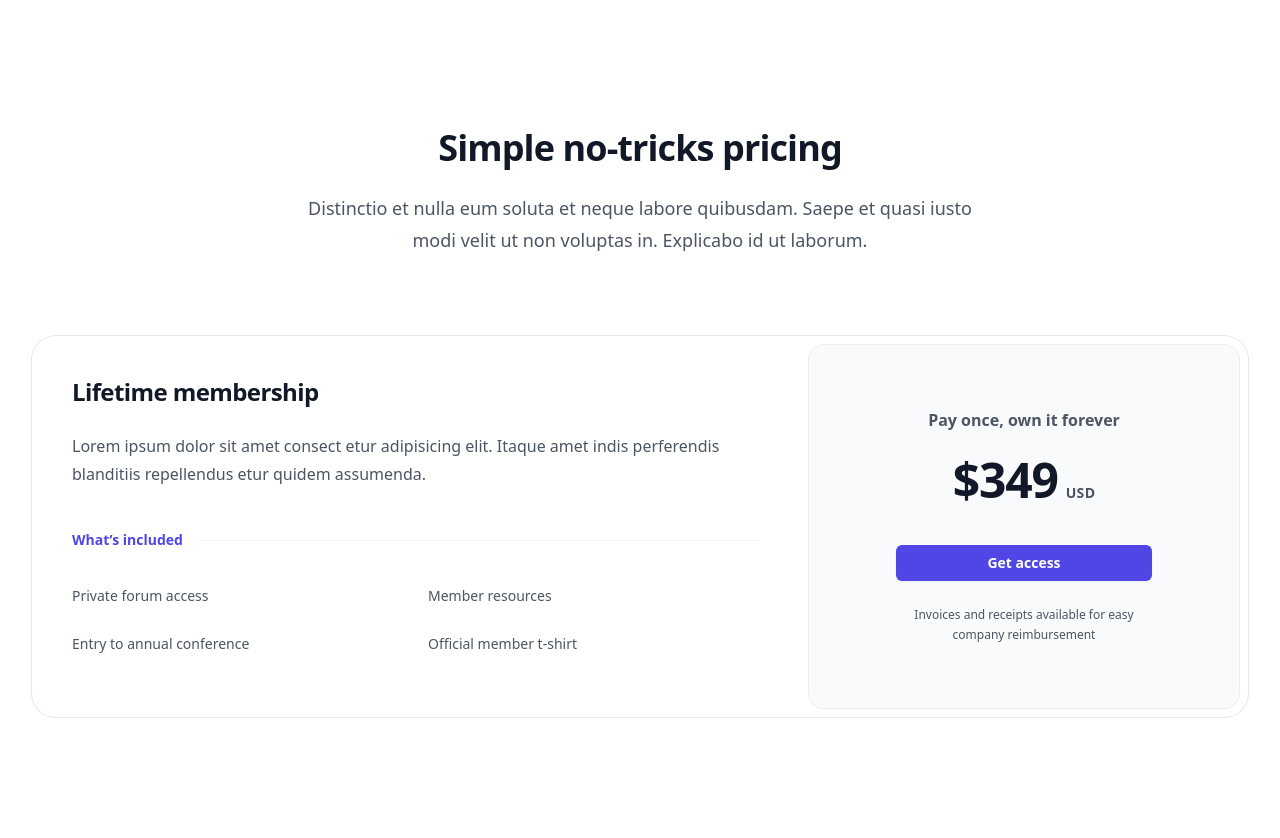
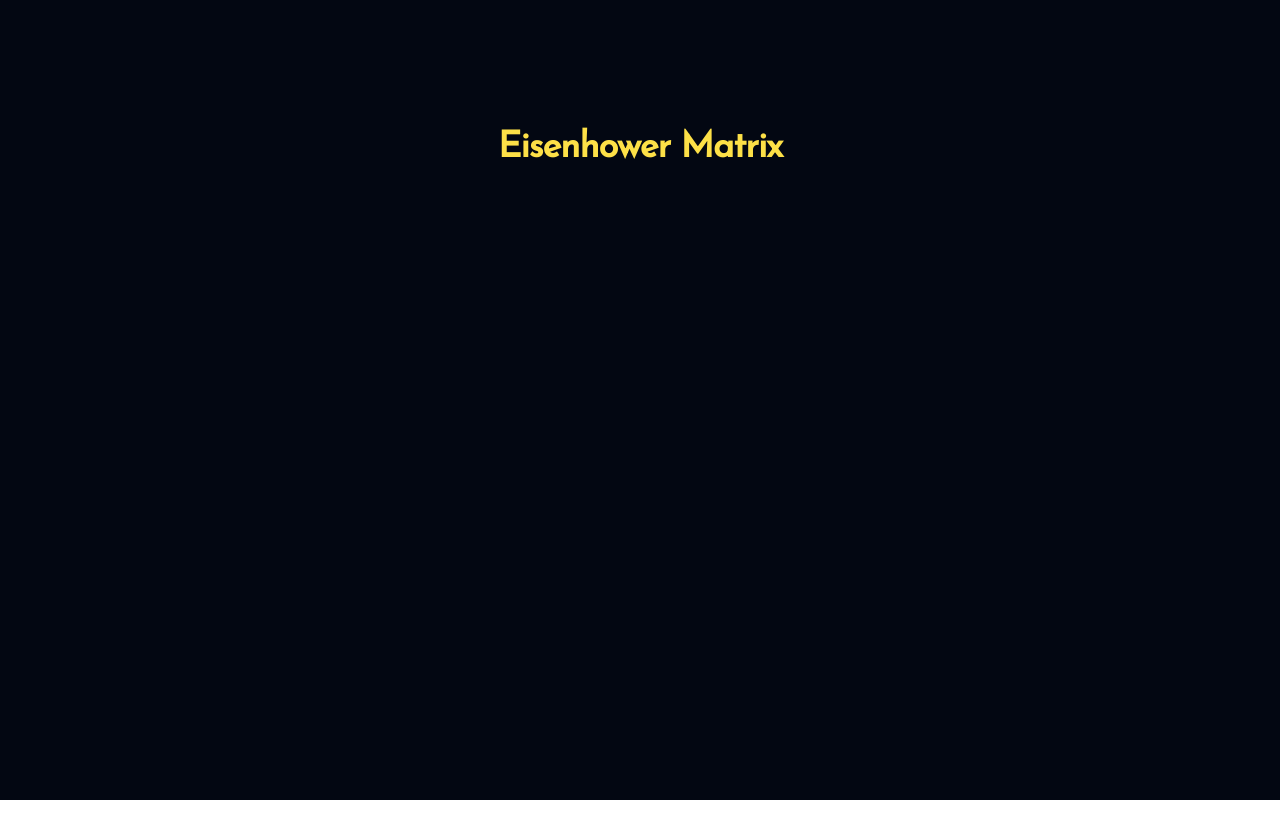
Before and after one commit to DamIslano/Eisenhower-matrix, a Nuxt app: page /main in a window 1280 px wide. Shown: the top 838 px of the page. After the commit the page ends 800 px from the top, so only its background shows below. Built offline with nearby package versions, Linux system fonts and the light colour scheme.

Commit message:
feat: main page init

```diff
--- a/app.vue
+++ b/app.vue
@@ -1,9 +1,10 @@
 <script setup lang="ts">
-import Main from './pages/main/Main'
 </script>
 
 <template>
-  <NuxtLayout>
-    <NuxtPage />
-  </NuxtLayout>
+  <div class="h-screen bg-gray-950">
+    <NuxtLayout>
+      <NuxtPage />
+    </NuxtLayout>
+  </div>
 </template>
--- a/assets/css/main.css
+++ b/assets/css/main.css
@@ -1,3 +1,10 @@
 @tailwind base;
 @tailwind components;
 @tailwind utilities;
+
+body {
+  font-family: "Josefin Sans", sans-serif;
+  font-optical-sizing: auto;
+  font-weight: 500;
+  font-style: normal;
+}
--- a/pages/main.vue
+++ b/pages/main.vue
@@ -1,49 +1,12 @@
-<script setup lang="ts">
-// import { CheckIcon } from '@heroicons/vue/20/solid'
+<!-- <script setup lang="ts">
 
-const includedFeatures = [
-  'Private forum access',
-  'Member resources',
-  'Entry to annual conference',
-  'Official member t-shirt',
-]
-</script>
+</script> -->
 
 <template>
-  <div class="bg-white py-24 sm:py-32">
+  <div class="py-24 sm:py-32">
     <div class="mx-auto max-w-7xl px-6 lg:px-8">
       <div class="mx-auto max-w-2xl sm:text-center">
-        <h2 class="text-3xl font-bold tracking-tight text-gray-900 sm:text-4xl">Simple no-tricks pricing</h2>
-        <p class="mt-6 text-lg leading-8 text-gray-600">Distinctio et nulla eum soluta et neque labore quibusdam. Saepe et quasi iusto modi velit ut non voluptas in. Explicabo id ut laborum.</p>
-      </div>
-      <div class="mx-auto mt-16 max-w-2xl rounded-3xl ring-1 ring-gray-200 sm:mt-20 lg:mx-0 lg:flex lg:max-w-none">
-        <div class="p-8 sm:p-10 lg:flex-auto">
-          <h3 class="text-2xl font-bold tracking-tight text-gray-900">Lifetime membership</h3>
-          <p class="mt-6 text-base leading-7 text-gray-600">Lorem ipsum dolor sit amet consect etur adipisicing elit. Itaque amet indis perferendis blanditiis repellendus etur quidem assumenda.</p>
-          <div class="mt-10 flex items-center gap-x-4">
-            <h4 class="flex-none text-sm font-semibold leading-6 text-indigo-600">What’s included</h4>
-            <div class="h-px flex-auto bg-gray-100" />
-          </div>
-          <ul role="list" class="mt-8 grid grid-cols-1 gap-4 text-sm leading-6 text-gray-600 sm:grid-cols-2 sm:gap-6">
-            <li v-for="feature in includedFeatures" :key="feature" class="flex gap-x-3">
-              <!-- <CheckIcon class="h-6 w-5 flex-none text-indigo-600" aria-hidden="true" /> -->
-              {{ feature }}
-            </li>
-          </ul>
-        </div>
-        <div class="-mt-2 p-2 lg:mt-0 lg:w-full lg:max-w-md lg:flex-shrink-0">
-          <div class="rounded-2xl bg-gray-50 py-10 text-center ring-1 ring-inset ring-gray-900/5 lg:flex lg:flex-col lg:justify-center lg:py-16">
-            <div class="mx-auto max-w-xs px-8">
-              <p class="text-base font-semibold text-gray-600">Pay once, own it forever</p>
-              <p class="mt-6 flex items-baseline justify-center gap-x-2">
-                <span class="text-5xl font-bold tracking-tight text-gray-900">$349</span>
-                <span class="text-sm font-semibold leading-6 tracking-wide text-gray-600">USD</span>
-              </p>
-              <a href="#" class="mt-10 block w-full rounded-md bg-indigo-600 px-3 py-2 text-center text-sm font-semibold text-white shadow-sm hover:bg-indigo-500 focus-visible:outline focus-visible:outline-2 focus-visible:outline-offset-2 focus-visible:outline-indigo-600">Get access</a>
-              <p class="mt-6 text-xs leading-5 text-gray-600">Invoices and receipts available for easy company reimbursement</p>
-            </div>
-          </div>
-        </div>
+        <h2 class="text-3xl font-bold tracking-tight text-yellow-300 sm:text-4xl">Eisenhower Matrix</h2>
       </div>
     </div>
   </div>
```
